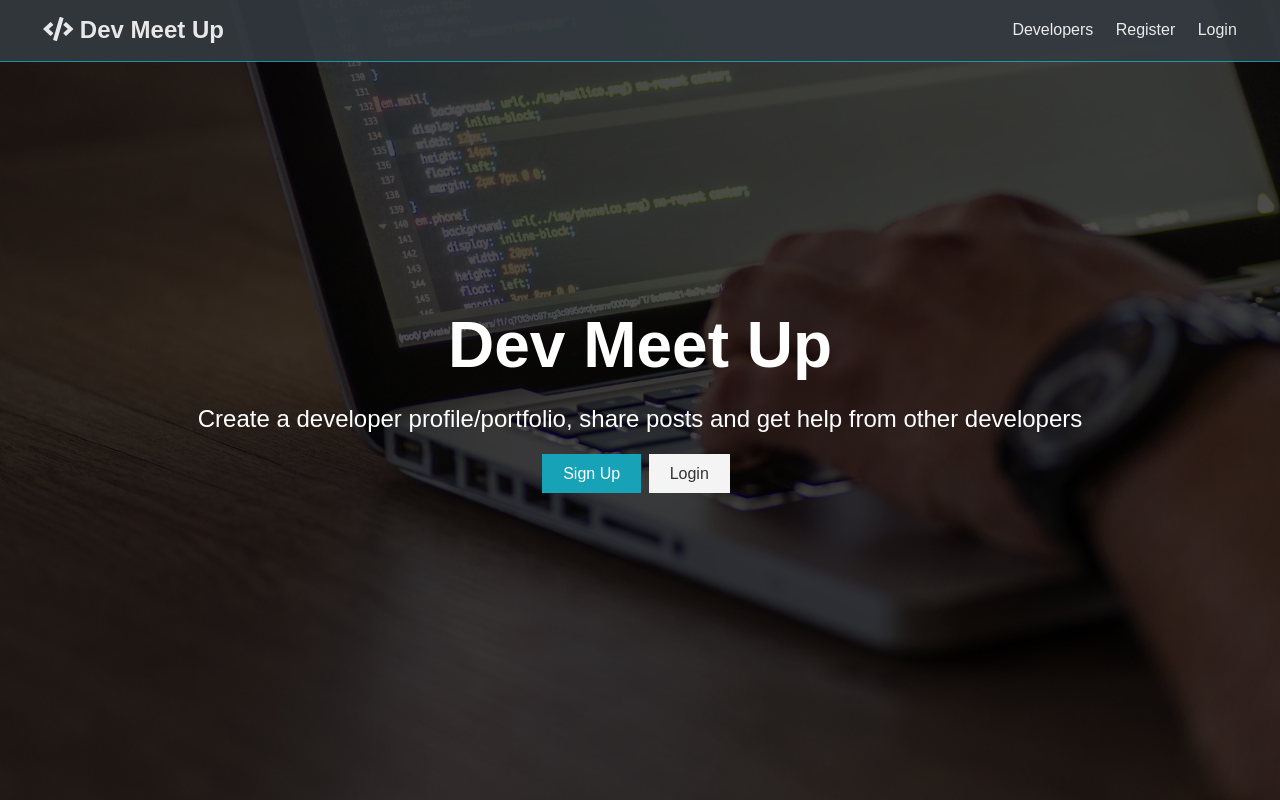
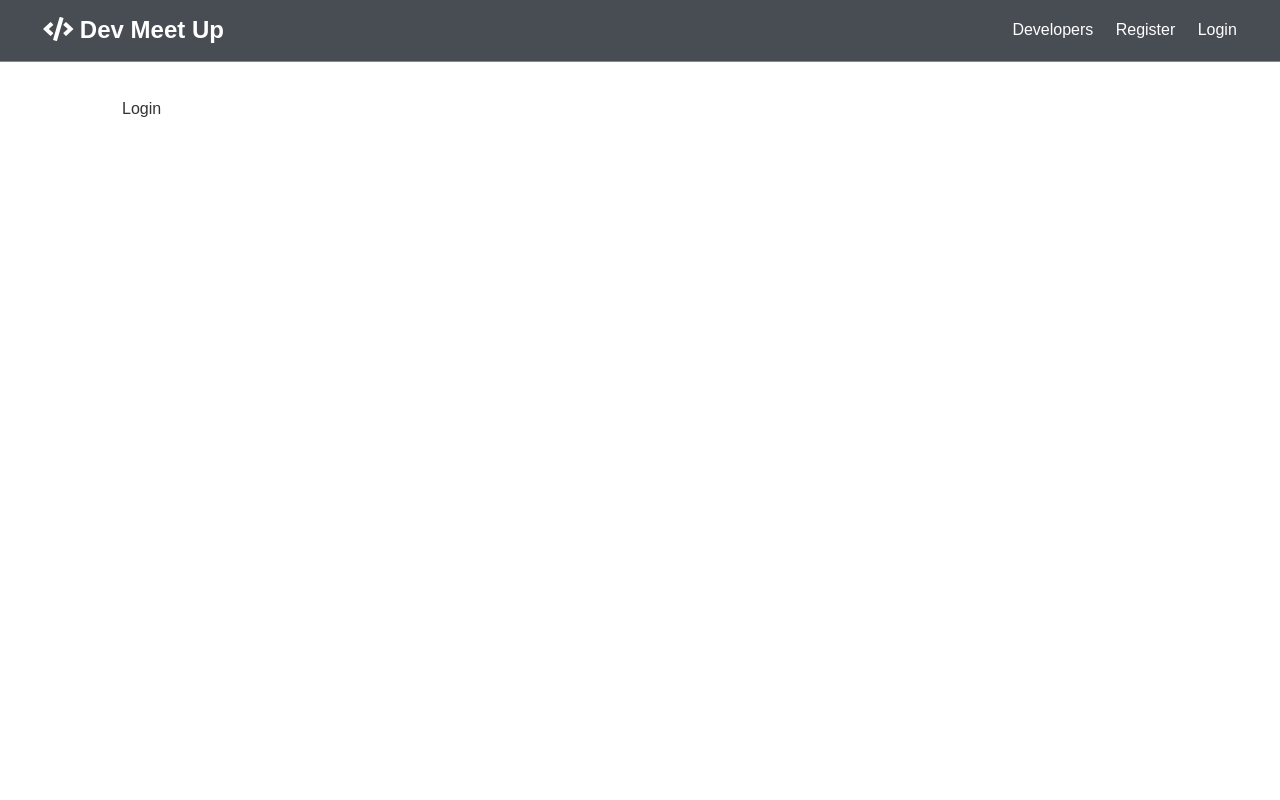
Before and after one commit to lu-gflores/Devs-meet-up, a React (Create React App) app in the folder client/: page /login in a window 1280 px wide. Built offline with nearby package versions, Linux system fonts and the light colour scheme.

Commit message:
added router and link for login and register pages

```diff
--- a/client/src/App.js
+++ b/client/src/App.js
@@ -1,14 +1,26 @@
 import React, { Fragment } from 'react';
+import { BrowserRouter as Router, Route, Switch } from 'react-router-dom'
 import Navbar from './components/layout/Navbar'
 import Landing from './components/layout/Landing'
+import Login from './components/auth/Login'
+import Register from './components/auth/Register'
 import './App.css';
 
 const App = () => {
   return (
-    <Fragment>
-      <Navbar />
-      <Landing />
-    </Fragment>
+    <Router>
+      <Fragment>
+        <Navbar />
+        <Route exact path='/' component={Landing} />
+        <section className="container">
+          <Switch>
+            <Route exact path='/register' component={Register} />
+            <Route exact path='/login' component={Login} />
+          </Switch>
+        </section>
+      </Fragment>
+    </Router>
+
   )
 }
 
--- /dev/null
+++ b/client/src/components/auth/Login.js
@@ -0,0 +1,11 @@
+import React from 'react'
+
+const Login = () => {
+    return (
+        <div>
+            Login
+        </div>
+    )
+}
+
+export default Login
--- /dev/null
+++ b/client/src/components/auth/Register.js
@@ -0,0 +1,10 @@
+import React from 'react'
+
+const Register = () => {
+    return (
+        <div>
+            Register
+        </div>
+    )
+}
+export default Register
--- a/client/src/components/layout/Landing.js
+++ b/client/src/components/layout/Landing.js
@@ -1,5 +1,5 @@
 import React from 'react'
-
+import { Link } from 'react-router-dom'
 const Landing = () => {
     return (
         <section className="landing">
@@ -11,8 +11,8 @@
                         other developers
             </p>
                     <div className="buttons">
-                        <a href="register.html" className="btn btn-primary">Sign Up</a>
-                        <a href="login.html" className="btn btn-light">Login</a>
+                        <Link to="/register" className="btn btn-primary">Sign Up</Link>
+                        <Link to="/login" className="btn btn-light">Login</Link>
                     </div>
                 </div>
             </div>
--- a/client/src/components/layout/Navbar.js
+++ b/client/src/components/layout/Navbar.js
@@ -1,14 +1,15 @@
 import React from 'react'
+import { Link } from 'react-router-dom'
 const Navbar = () => {
     return (
         <nav className="navbar bg-dark">
             <h1>
-                <a href="index.html"><i className="fas fa-code"></i> Dev Meet Up</a>
+                <Link to="/"><i className="fas fa-code"></i> Dev Meet Up</Link>
             </h1>
             <ul>
                 <li><a href="profiles.html">Developers</a></li>
-                <li><a href="register.html">Register</a></li>
-                <li><a href="login.html">Login</a></li>
+                <li><Link to="/register">Register</Link></li>
+                <li><Link to="/login">Login</Link></li>
             </ul>
         </nav>
     )
```
